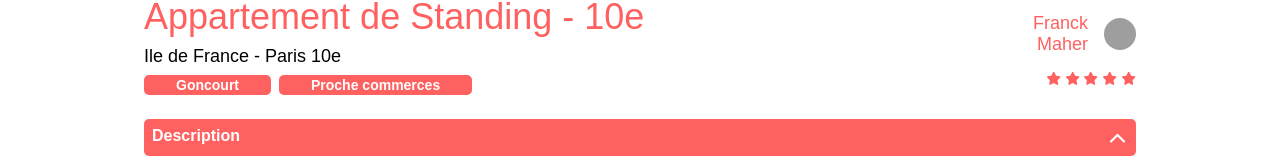
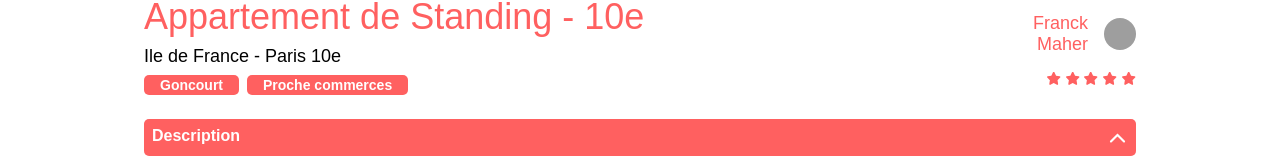
Before and after one commit to SteeveMbr1/kasa, a React (Vite) app: page /appartement/0979876d in a window 1280 px wide. Shown: the part 386-551 px from the top of the page. Built offline with nearby package versions, Linux system fonts and the light colour scheme; grey boxes are pictures that could not be loaded.

Commit message:
change tag padding size

```diff
--- a/src/pages/Appartement/Appartement.scss
+++ b/src/pages/Appartement/Appartement.scss
@@ -28,7 +28,7 @@
                 color: #fff;
                 font-weight: 700;
                 font-size: 10px;
-                padding: 2px 2rem;
+                padding: 2px 1rem;
                 min-width: fit-content;
             }
         }
```
